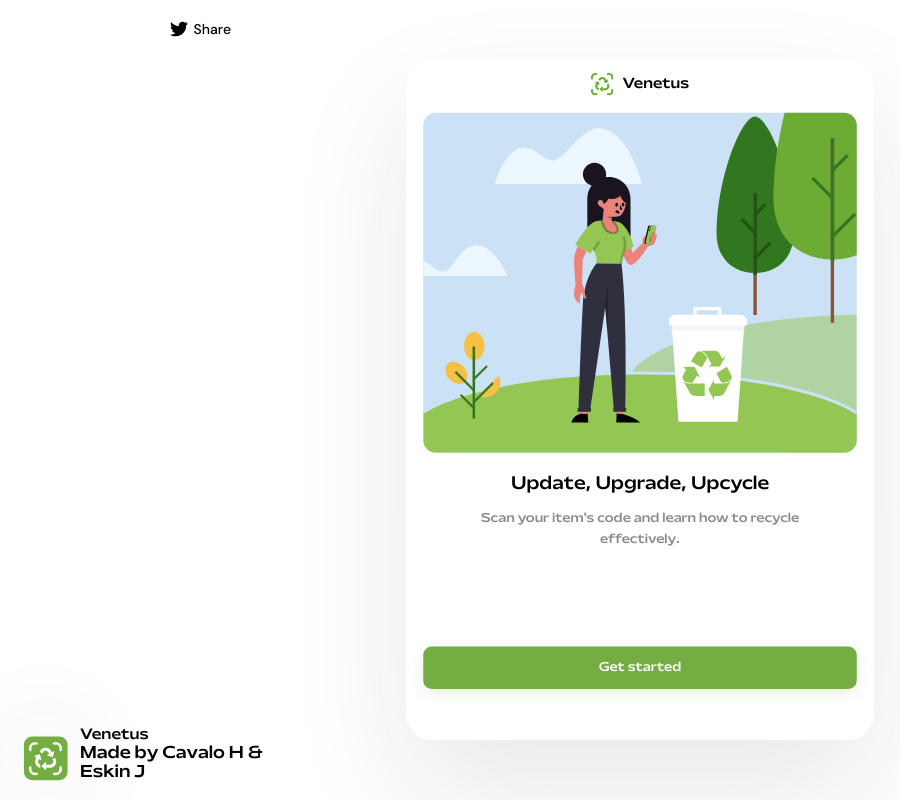
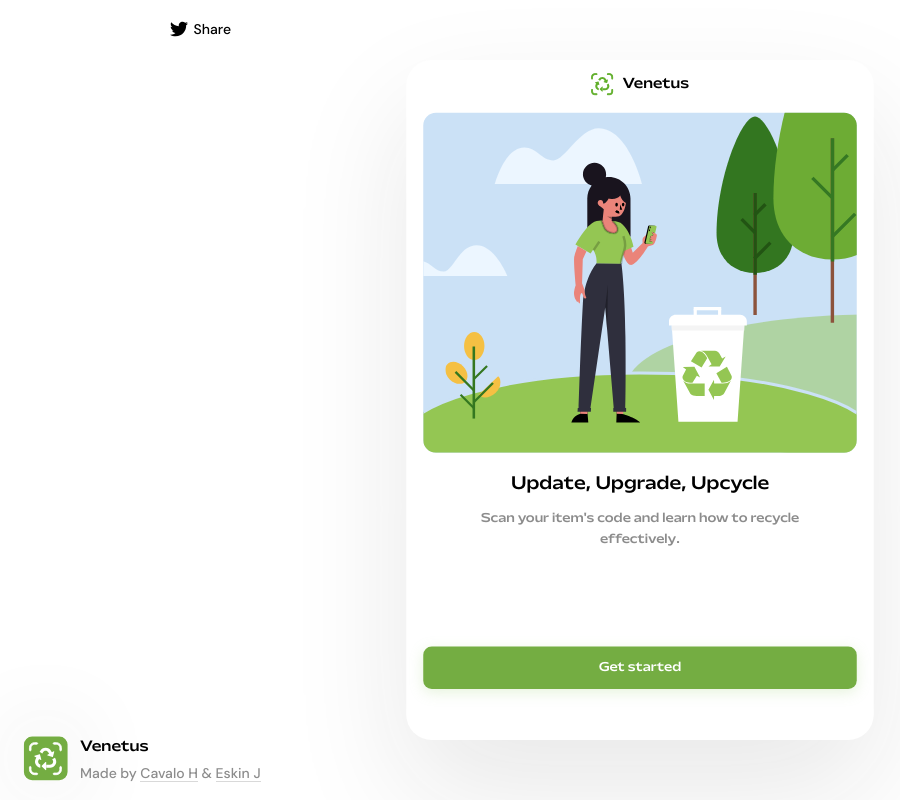
Before and after one commit to ndubiamos/venetus, a Next.js app: page / in a window 1280 px wide. Shown: the whole page, without its empty margins (0-900 px from the left). Built offline with nearby package versions, Linux system fonts and the light colour scheme.

Commit message:
Update Desktop.js

```diff
--- a/components/Desktop.js
+++ b/components/Desktop.js
@@ -24,7 +24,7 @@ const Desktop = (props) => {
         <img src="logo-with-back.svg" />
         <div className={styles.badgewrap}>
           <div className={styles.name}>Venetus</div>
-          <div className={styles.author}>
+          <div className={styles.credit}>
             Made by{" "}
             <a href="https://www.linkedin.com/in/cavalohumaid" target="_blank">
               Cavalo H
```
